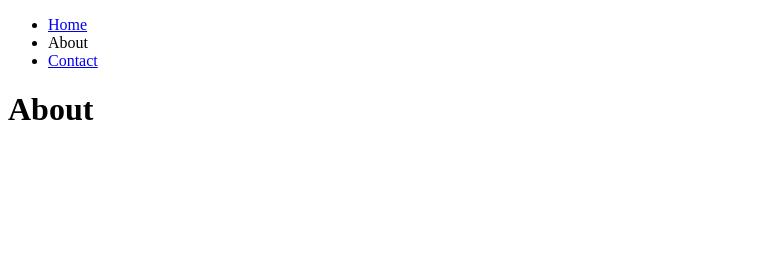
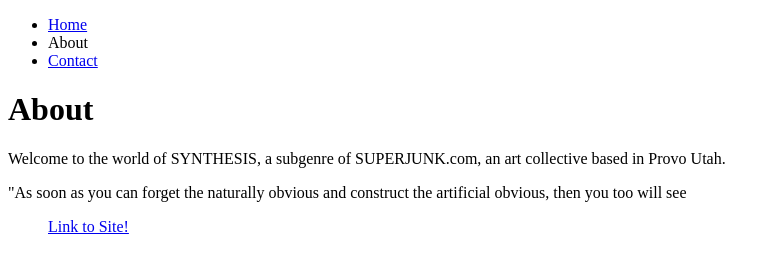
Before and after one commit to is-120-winter-2023/semantic-html-and-links-davisdial, a website: page semantic-html-and-links-davisdial/about/index.html in a window 1280 px wide. Shown: the whole page, without its empty margins (0-780 px from the left). Drawn offline with Linux system fonts and the light colour scheme.

Commit message:
Add files via upload

```diff
--- a/semantic-html-and-links-davisdial/about/index.html
+++ b/semantic-html-and-links-davisdial/about/index.html
@@ -29,7 +29,11 @@
 
   <main>
     <h1>About</h1>
+    <p>Welcome to the world of SYNTHESIS, a subgenre of SUPERJUNK.com, an art collective based in Provo Utah.</p>
+    <p>"As soon as you can forget the naturally obvious and construct the artificial obvious, then you too will see</p>
+    <ul><a href="https://davisdial.github.io/semantic-html-and-links-davisdial">Link to Site!</a></ul>
   </main>
+
 </body>
 
 </html>
```
Also changed, not shown: semantic-html-and-links-davisdial/index.html (+1 -1 lines).
